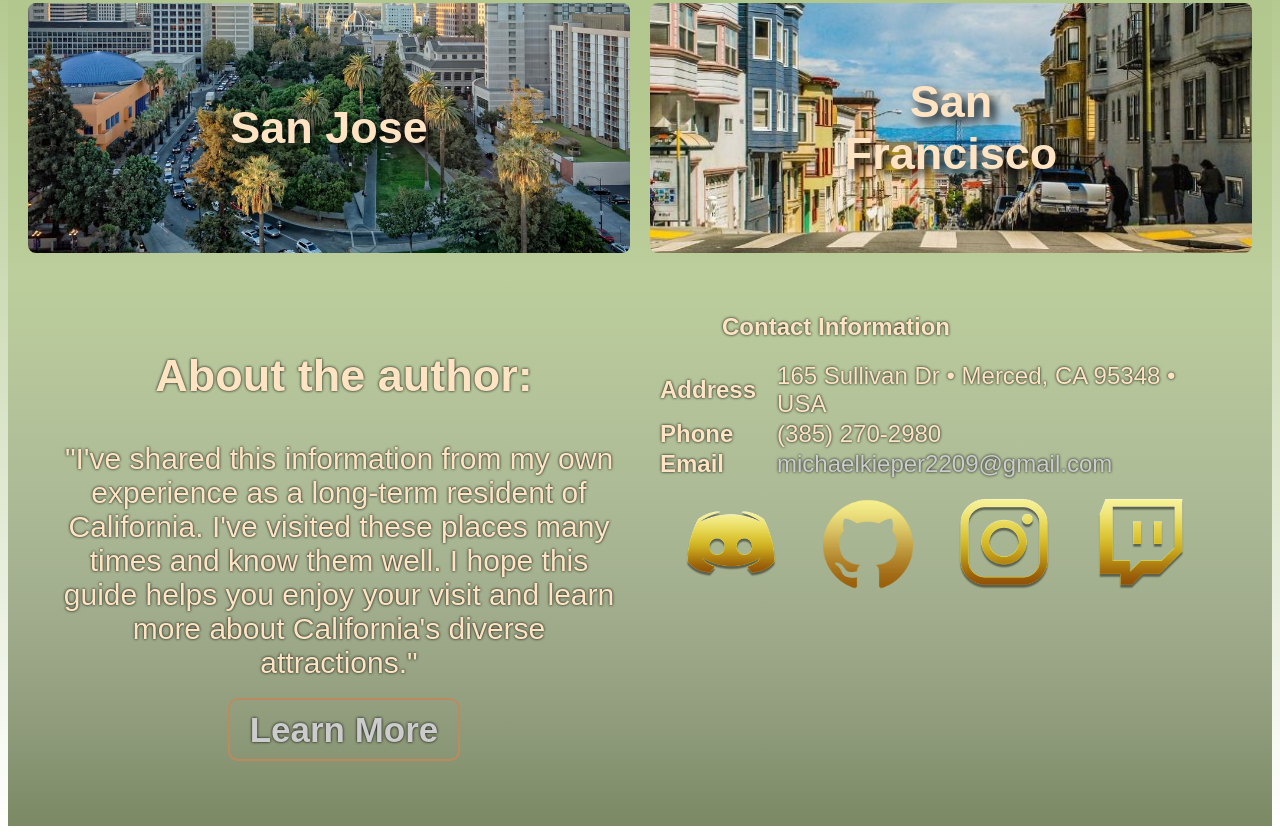
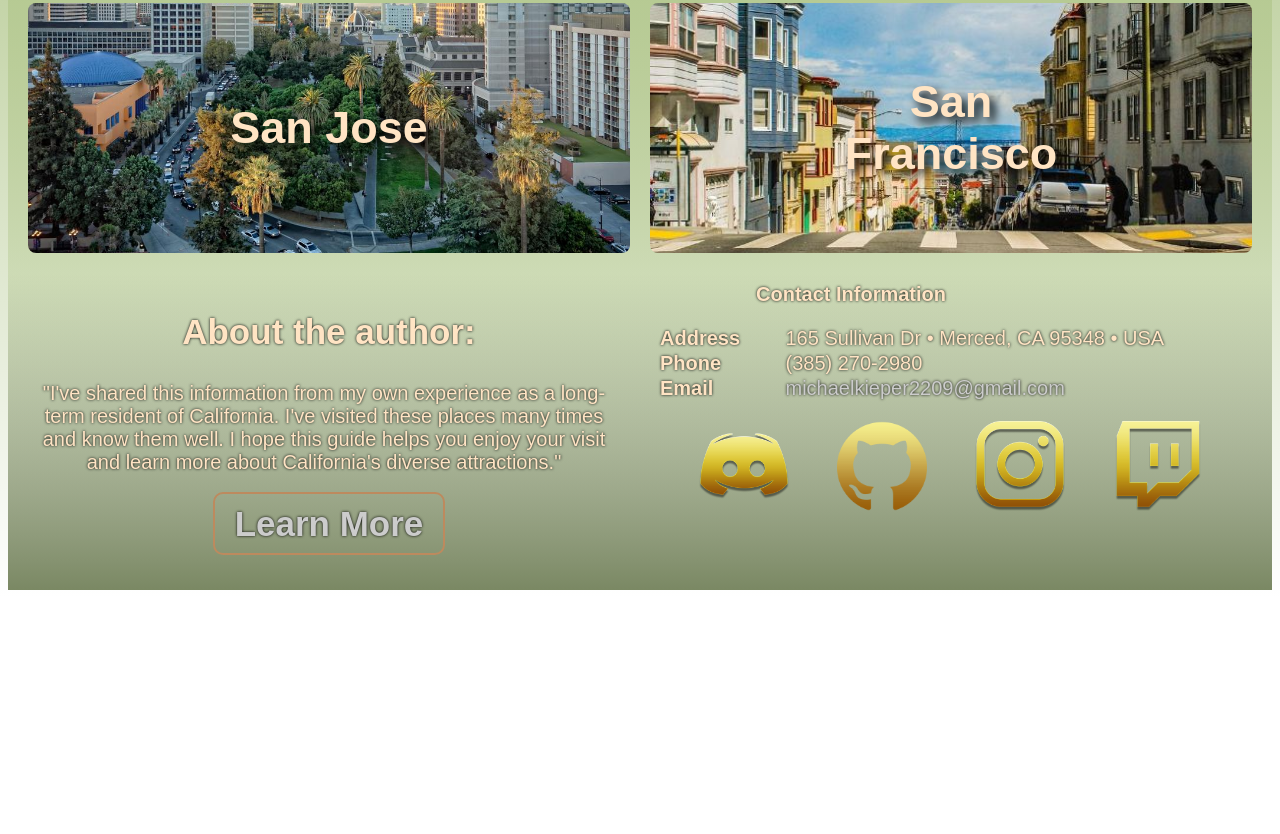
Before and after one commit to Kieper2209/StateofCalifornia, a plain HTML site: page index.html in a window 1280 px wide. Shown: the part 1755-2589 px from the top of the page. After the commit the page ends 2353 px from the top, so only its background shows below. Drawn offline with Linux system fonts and the light colour scheme.

Commit message:
Update index.css

```diff
--- a/CSS/index.css
+++ b/CSS/index.css
@@ -194,7 +194,7 @@ p {
   background: linear-gradient(to bottom, #b7123300, rgba(122,136,99,1));
   color: var(--font-color);
   text-shadow: 0 0 3px black;
-  padding: 40px;
+  padding: 10px;
   text-align: center;
   display: flex;
   justify-content: space-between;
@@ -206,7 +206,11 @@ p {
 }
 
 .footer h2 {
-  font-size: 45px;
+  font-size: 35px;
+}
+
+.footer p {
+  font-size: 20px;
 }
 
 .footer ul, .social-media ul {
@@ -243,7 +247,7 @@ p {
   text-align: left;
   border-spacing: 0;
   border-collapse: collapse;
-  font-size: 1.5em;
+  font-size: 20px;
   font-family: var(--font-family);
 }
 
```
